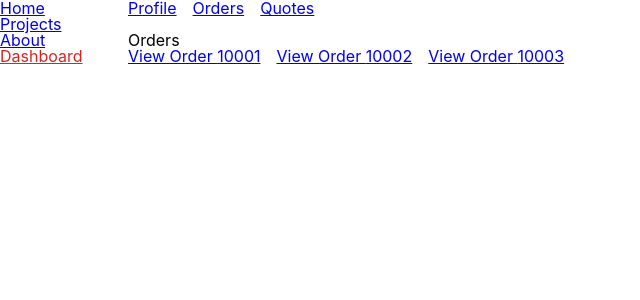
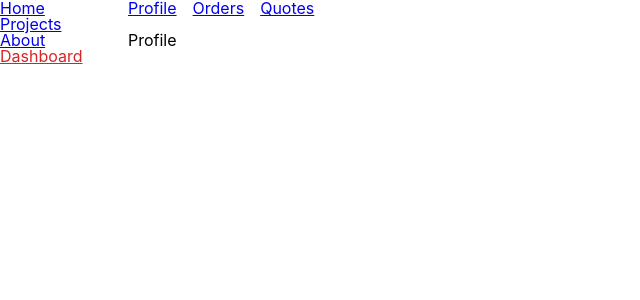
Before and after one commit to elis-11/apartment-filter, a React (Create React App) app: page /dashboard in a window 1280 px wide. Shown: the top 300 px of the page, without its empty margins (0-640 px from the left). Built offline with nearby package versions, Linux system fonts and the light colour scheme.

Commit message:
rebased components

```diff
--- a/src/App.scss
+++ b/src/App.scss
@@ -32,4 +32,22 @@
   .dashboard {
     padding: 1rem 0;
   }
+  /* ... */
+ul.orders {
+  flex-direction: column;
+  border: 1px solid;
+  padding: 0.5rem;
 }
+.orders li {
+  padding: 0.5rem 0;
+}
+ul.invoices {
+  flex-direction: column;
+  border: 1px solid;
+  padding: 0.5rem;
+}
+.invoices li {
+  padding: 0.5rem 0;
+}
+
+}
--- a/src/pages/Dashboard.jsx
+++ b/src/pages/Dashboard.jsx
@@ -28,33 +28,34 @@ export const Dashboard = () => {
 };
 
 export const Profile = () => {
-    const orderIds = ["10001", "10002", "10003"]
+  return <h2>Profile</h2>;
+};
+
+export const Orders = () => {
+  const orderIds = ["101", "102", "103"];
   return (
     <>
       <h2>Orders</h2>
       <ul className="orders">
         {/* Loop through the orders array and display link to order details */}
-        {orderIds.map(orderId => {
+        {orderIds.map((orderId) => {
           return (
             <li key={orderId}>
               <Link to={`/dashboard/order_details/${orderId}`}>
                 View Order {orderId}
               </Link>
             </li>
-          )
+          );
         })}
       </ul>
     </>
-  )
+  );
 };
-export const Orders = () => {
-  return <h2>Orders</h2>;
-}
 export const OrderDetails = () => {
-    const params = useParams()
+  const params = useParams();
 
-    return <h2>Details of order {params.orderId}</h2>
-}
+  return <h2>Details of order {params.orderId}</h2>;
+};
 export const Quotes = () => {
   return <h2>Quotes</h2>;
 };
```
